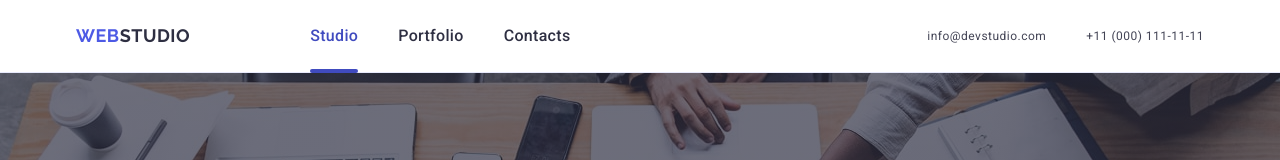
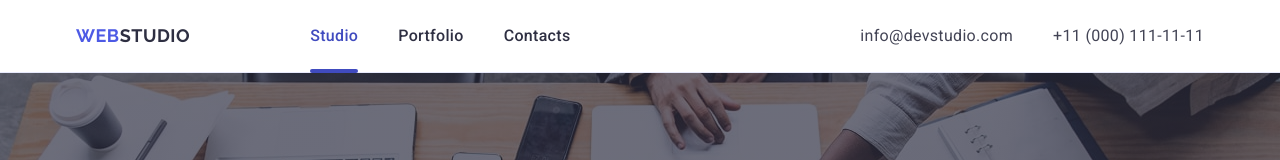
Before and after one commit to dm1trr1y/goit-markup-hw-06, a plain HTML site: page index.html in a window 1280 px wide. Shown: the top 160 px of the page. Drawn offline with nearby package versions, Linux system fonts and the light colour scheme.

Commit message:
Fix some issues again

```diff
--- a/css/styles.css
+++ b/css/styles.css
@@ -922,7 +922,7 @@ img {
     padding-left: 15px;
     padding-right: 15px;
   }
-  .contacts-link {
+  .contacts-list-item-link {
     padding: 24px 0;
     font-size: 16px;
     line-height: 1.5;
```
